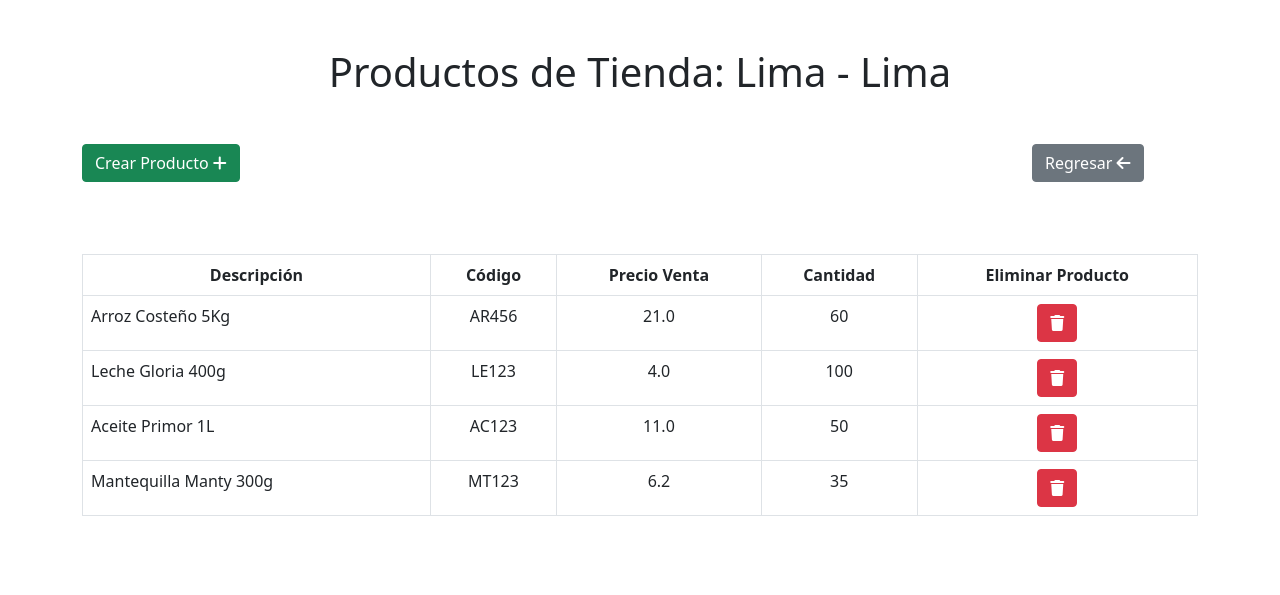
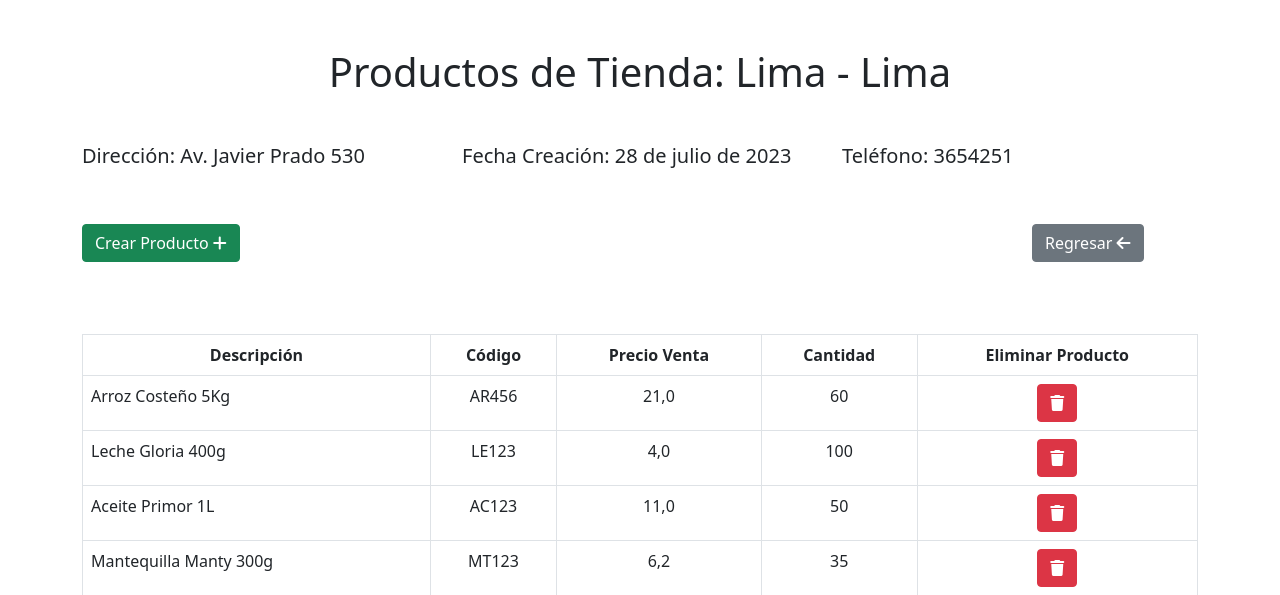
Before and after one commit to Edson29/DWDParcialQuispe, a Django app: page /gestionTienda/Detalle/1 in a window 1280 px wide. Shown: the part 56-651 px from the top of the page. Run offline with Django 4.2, Linux system fonts and the light colour scheme; data comes from the database, SQL or seed files in the repository; some libraries are stand-ins or nearby versions.

Commit message:
informacion de talle tienda en vista detalle

```diff
--- a/examenParcial/examenParcial/settings.py
+++ b/examenParcial/examenParcial/settings.py
@@ -104,8 +104,8 @@ AUTH_PASSWORD_VALIDATORS = [
 # Internationalization
 # https://docs.djangoproject.com/en/4.2/topics/i18n/
 
-LANGUAGE_CODE = 'en-us'
-
+#LANGUAGE_CODE = 'en-us'
+LANGUAGE_CODE = 'es'
 TIME_ZONE = 'UTC'
 
 USE_I18N = True
--- a/examenParcial/gestionTienda/templates/detalle.html
+++ b/examenParcial/gestionTienda/templates/detalle.html
@@ -2,6 +2,9 @@
 <!DOCTYPE html>
 <html>
     <head>
+        <!--Autor: Edson Miguel Quispe Flores
+            Código: 20145950
+            Descripción: Vista con una tabla y el detalle de productos registrados para esa tienda. -->
         <link rel="stylesheet" href="{% static 'estilos.css' %}">
         <script src="https://cdn.jsdelivr.net/npm/bootstrap@5.0.2/dist/js/bootstrap.bundle.min.js" integrity="sha384-MrcW6ZMFYlzcLA8Nl+NtUVF0sA7MsXsP1UyJoMp4YLEuNSfAP+JcXn/tWtIaxVXM" crossorigin="anonymous"></script>
         <link rel="stylesheet" href="https://cdnjs.cloudflare.com/ajax/libs/font-awesome/6.3.0/css/all.min.css" integrity="sha512-SzlrxWUlpfuzQ+pcUCosxcglQRNAq/DZjVsC0lE40xsADsfeQoEypE+enwcOiGjk/bSuGGKHEyjSoQ1zVisanQ==" crossorigin="anonymous" referrerpolicy="no-referrer" />
@@ -25,7 +28,14 @@
             </nav>
         </div>
         <div class="mt-5 text-center">
-            <h1>Productos de Tienda: {{ tienda }}</h1>
+            <h1>Productos de Tienda: {{ tienda.provincia }} - {{tienda.region}}</h1>
+        </div>
+        <div class="container mt-5">
+            <div class="row">
+                <div class="col-4 text-left"><h5>Dirección: {{tienda.direccion}}</h5></div>
+                <div class="col-4 text-left"><h5>Fecha Creación: {{tienda.fechaCreacion}}</h5></div>
+                <div class="col-4 text-left"><h5>Teléfono: {{tienda.telefono}}</h5></div>
+            </div>
         </div>
         <div class="container mt-5">
             <div class="row justify-content-between">
--- a/examenParcial/gestionTienda/templates/index.html
+++ b/examenParcial/gestionTienda/templates/index.html
@@ -2,6 +2,8 @@
 <!DOCTYPE html>
 <html>
     <head>
+        <!--Autor: Edson Miguel Quispe Flores
+            Código: 20145950 -->
         <link rel="stylesheet" href="{% static 'estilos.css' %}">
         <script src="https://cdn.jsdelivr.net/npm/bootstrap@5.0.2/dist/js/bootstrap.bundle.min.js" integrity="sha384-MrcW6ZMFYlzcLA8Nl+NtUVF0sA7MsXsP1UyJoMp4YLEuNSfAP+JcXn/tWtIaxVXM" crossorigin="anonymous"></script>
         <link rel="stylesheet" href="https://cdnjs.cloudflare.com/ajax/libs/font-awesome/6.3.0/css/all.min.css" integrity="sha512-SzlrxWUlpfuzQ+pcUCosxcglQRNAq/DZjVsC0lE40xsADsfeQoEypE+enwcOiGjk/bSuGGKHEyjSoQ1zVisanQ==" crossorigin="anonymous" referrerpolicy="no-referrer" />
--- a/examenParcial/gestionTienda/templates/productos.html
+++ b/examenParcial/gestionTienda/templates/productos.html
@@ -2,6 +2,9 @@
 <!DOCTYPE html>
 <html>
     <head>
+        <!--Autor: Edson Miguel Quispe Flores
+            Código: 20145950
+            Descripción: Vista con una tabla de productos registradas en la base de datos SQLite.-->
         <link rel="stylesheet" href="{% static 'estilos.css' %}">
         <script src="https://cdn.jsdelivr.net/npm/bootstrap@5.0.2/dist/js/bootstrap.bundle.min.js" integrity="sha384-MrcW6ZMFYlzcLA8Nl+NtUVF0sA7MsXsP1UyJoMp4YLEuNSfAP+JcXn/tWtIaxVXM" crossorigin="anonymous"></script>
         <link rel="stylesheet" href="https://cdnjs.cloudflare.com/ajax/libs/font-awesome/6.3.0/css/all.min.css" integrity="sha512-SzlrxWUlpfuzQ+pcUCosxcglQRNAq/DZjVsC0lE40xsADsfeQoEypE+enwcOiGjk/bSuGGKHEyjSoQ1zVisanQ==" crossorigin="anonymous" referrerpolicy="no-referrer" />
--- a/examenParcial/gestionTienda/templates/tiendas.html
+++ b/examenParcial/gestionTienda/templates/tiendas.html
@@ -2,6 +2,9 @@
 <!DOCTYPE html>
 <html>
     <head>
+        <!--Autor: Edson Miguel Quispe Flores
+            Código: 20145950
+            Descripción: Vista con una tabla de tiendas registradas en la base de datos SQLite. -->
         <link rel="stylesheet" href="{% static 'estilos.css' %}">
         <script src="https://cdn.jsdelivr.net/npm/bootstrap@5.0.2/dist/js/bootstrap.bundle.min.js" integrity="sha384-MrcW6ZMFYlzcLA8Nl+NtUVF0sA7MsXsP1UyJoMp4YLEuNSfAP+JcXn/tWtIaxVXM" crossorigin="anonymous"></script>
         <link rel="stylesheet" href="https://cdnjs.cloudflare.com/ajax/libs/font-awesome/6.3.0/css/all.min.css" integrity="sha512-SzlrxWUlpfuzQ+pcUCosxcglQRNAq/DZjVsC0lE40xsADsfeQoEypE+enwcOiGjk/bSuGGKHEyjSoQ1zVisanQ==" crossorigin="anonymous" referrerpolicy="no-referrer" />
--- a/examenParcial/gestionTienda/views.py
+++ b/examenParcial/gestionTienda/views.py
@@ -43,7 +43,7 @@ def tiendas(request):
             provincia = provinciaTienda,
             region = regionTienda,
             fechaCreacion = fechaCreacion,
-            telefono = telefonoTienda,
+            telefono = telefonoTienda
         )
         return HttpResponseRedirect(reverse('gestionTienda:tiendas'))
     return render(request, 'tiendas.html', {
@@ -55,7 +55,7 @@ def detalle(request, idTienda):
     listaProductosTienda = Producto.objects.all().filter(tiendaRelacionada = tienda)
     return render(request, 'detalle.html',{
         'productosTienda': listaProductosTienda,
-        'tienda': tienda.provincia + ' - ' + tienda.region,
+        'tienda': tienda,
         'idTienda':idTienda
     })
 
```
